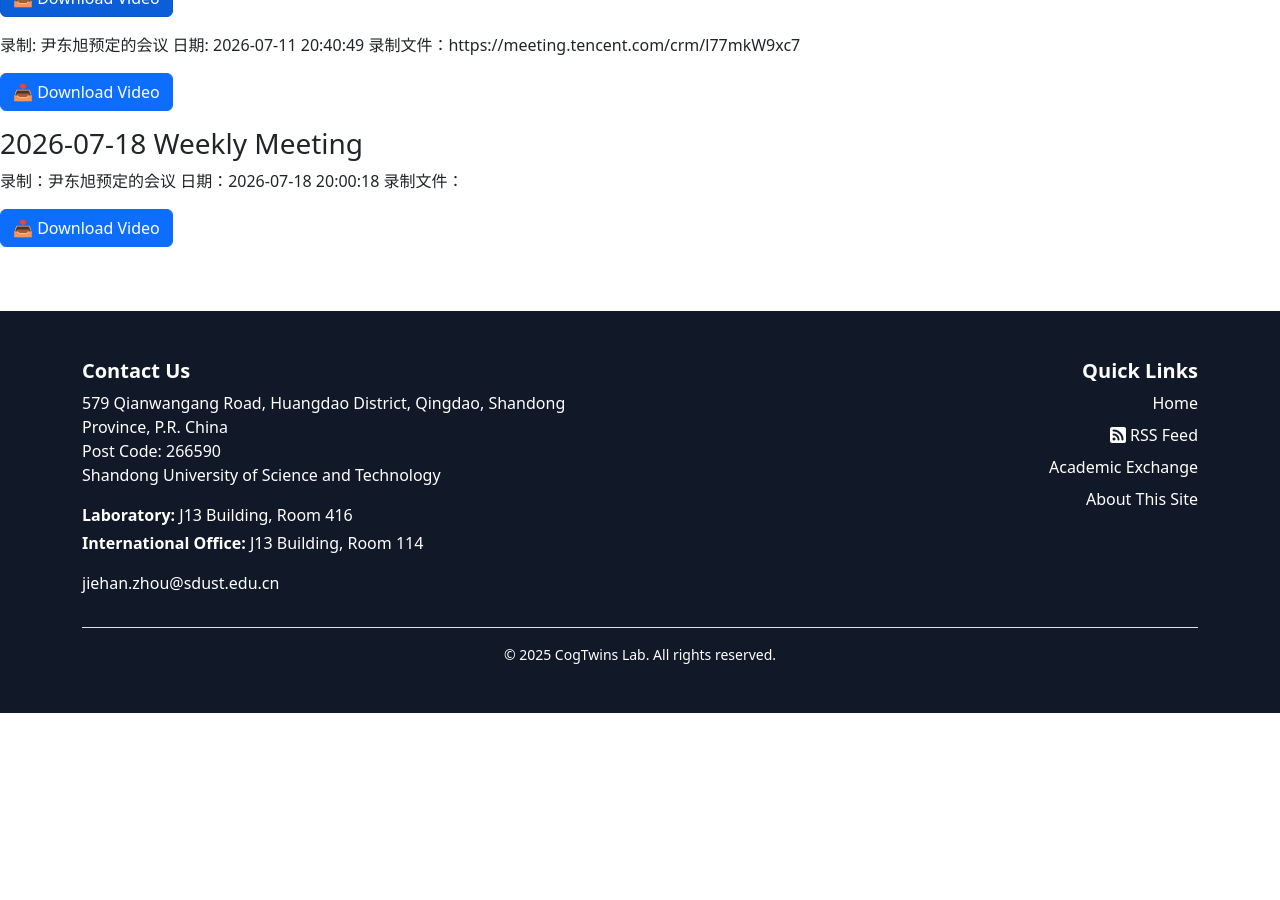
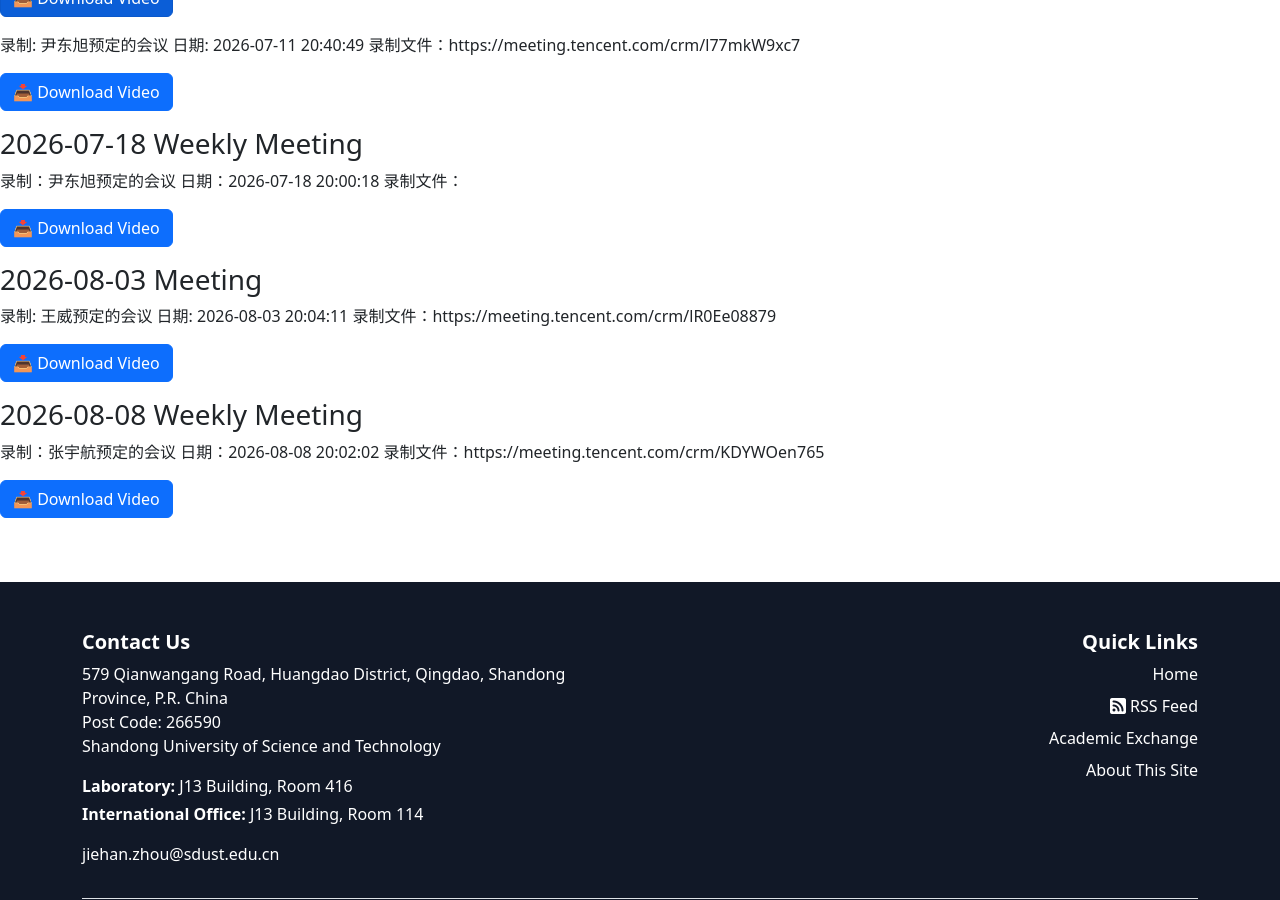
Before and after one commit to cogtwins/cogtwins.github.io, a Jekyll site: the page built from private.md, in a window 1280 px wide and 900 px high, scrolled down 455 px. Built offline with Jekyll 4.4.1, drawn with Linux system fonts in a browser that asks for light colours; before the commit the page ends 1168 px from its top, so only the background shows below that.

Commit message:
add meetingrecords

```diff
--- a/private.md
+++ b/private.md
@@ -59,3 +59,28 @@ href="{{ '/assets/meetingrecords/20260718195913-尹东旭预定的会议-视频.
 download>
 📥 Download Video
 </a>
+
+### 2026-08-03 Meeting
+
+录制: 王威预定的会议
+日期: 2026-08-03 20:04:11
+录制文件：https://meeting.tencent.com/crm/lR0Ee08879
+
+<a class="btn btn-primary"
+href="{{ '/assets/meetingrecords/20260803195924-王威预定的会议-视频.mp4' | relative_url }}"
+download>
+📥 Download Video
+</a>
+
+
+### 2026-08-08 Weekly Meeting
+
+录制：张宇航预定的会议
+日期：2026-08-08 20:02:02
+录制文件：https://meeting.tencent.com/crm/KDYWOen765
+
+<a class="btn btn-primary"
+href="{{ '/assets/meetingrecords/20260808195924-张宇航预定的会议-视频.mp4' | relative_url }}"
+download>
+📥 Download Video
+</a>
```
Also changed, not shown: 2 other files.
